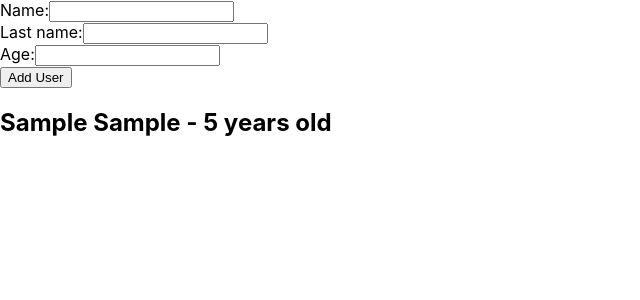
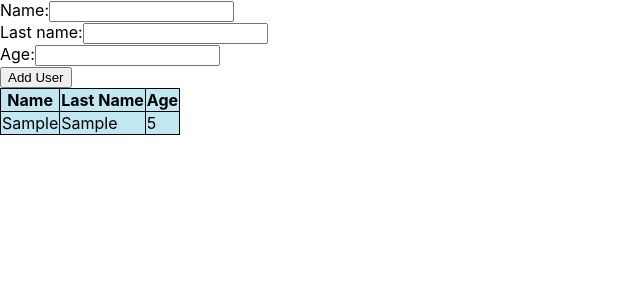
Before and after one commit to josera980/ReactEx01, a React (Create React App) app: page / in a window 1280 px wide. Both pictures are taken after typing "Sample", "Sample", "5" into the empty fields and a click on the button "Add User". Shown: the top 300 px of the page, without its empty margins (0-640 px from the left). Built offline with nearby package versions, Linux system fonts and the light colour scheme.

Commit message:
Changing props names and adding a table.

```diff
--- a/src/App.css
+++ b/src/App.css
@@ -36,3 +36,15 @@
     transform: rotate(360deg);
   }
 }
+
+table,
+th,
+td {
+  border: 1px solid black;
+  border-collapse: collapse;
+}
+
+th,
+td {
+  background-color: #c1e7f3;
+}
--- a/src/App.js
+++ b/src/App.js
@@ -2,6 +2,7 @@ import React, { useState } from "react";
 
 import UsersList from "./components/Lists/UsersList";
 import UserInputs from "./components/Inputs/UserInputs";
+import "./App.css";
 
 function App() {
   const [usersInfo, setUsersInfo] = useState([]);
@@ -16,7 +17,16 @@ function App() {
   let content = <p>No users found.</p>;
 
   if (usersInfo.length > 0) {
-    content = <UsersList items={usersInfo} />;
+    content = (
+      <table className="table">
+        <tr>
+          <th>Name </th>
+          <th>Last Name </th>
+          <th>Age </th>
+        </tr>
+        <UsersList users={usersInfo} />
+      </table>
+    );
   }
 
   return (
--- a/src/components/Lists/UserItem.js
+++ b/src/components/Lists/UserItem.js
@@ -1,13 +1,19 @@
-const UserItem = (props) => {
+const UserItem = ({ name, lastName, age }) => {
   return (
-    <div>
-      <h2>
-        {props.name} {props.lastName}
-        {" - "}
-        {props.age}
-        {" years old"}
-      </h2>
-    </div>
+    <tr>
+      <td>{name}</td>
+      <td>{lastName}</td>
+      <td>{age}</td>
+    </tr>
+
+    // <div>
+    //   <h2>
+    //     {name} {lastName}
+    //     {" - "}
+    //     {age}
+    //     {" years old"}
+    //   </h2>
+    // </div>
   );
 };
 
--- a/src/components/Lists/UsersList.js
+++ b/src/components/Lists/UsersList.js
@@ -1,7 +1,7 @@
 import UserItem from "./UserItem";
 
-const UsersList = (props) => {
-  return props.items.map((user) => {
+const UsersList = ({ users }) => {
+  return users.map((user) => {
     return (
       <UserItem
         name={user.name}
```
